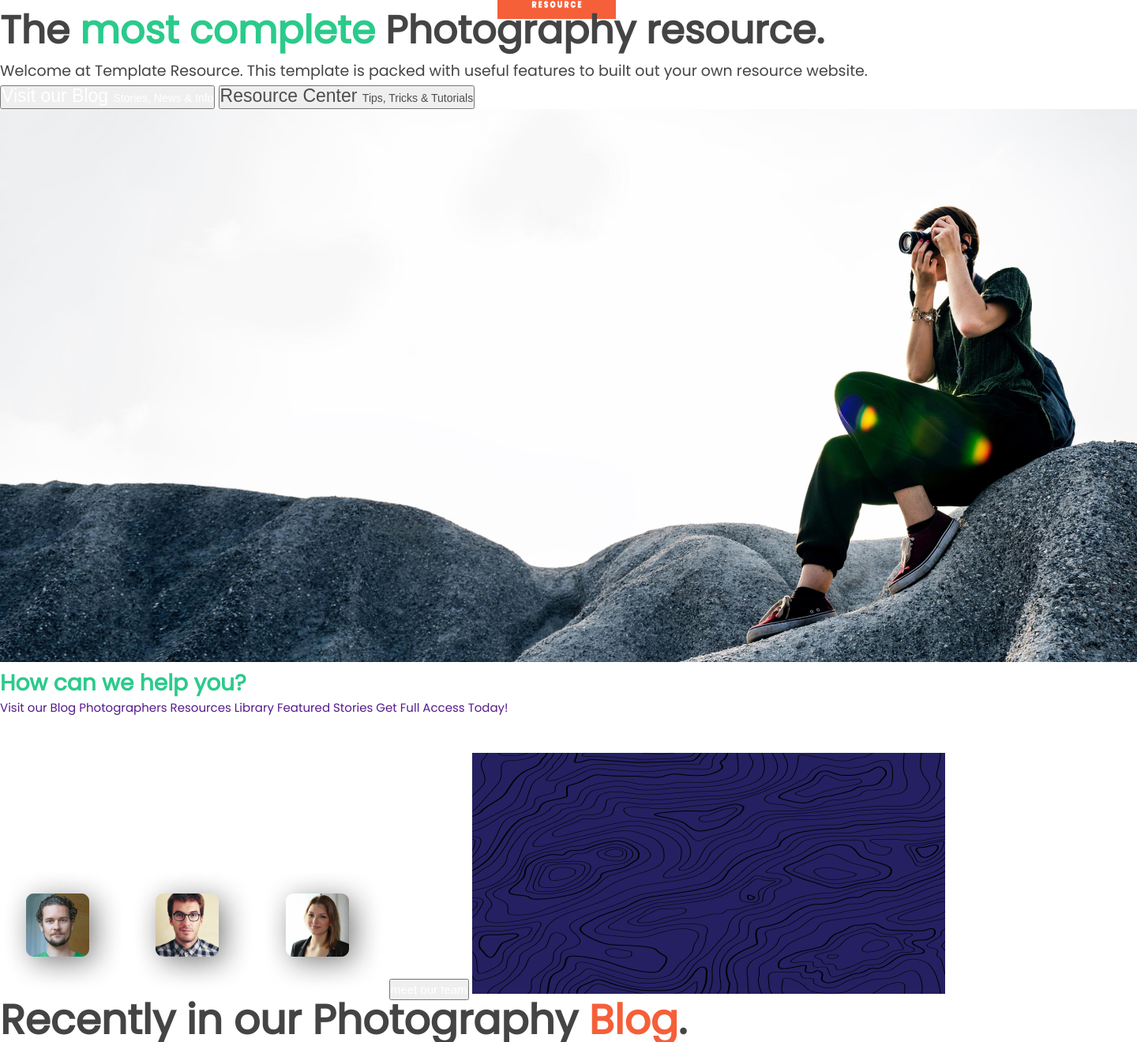
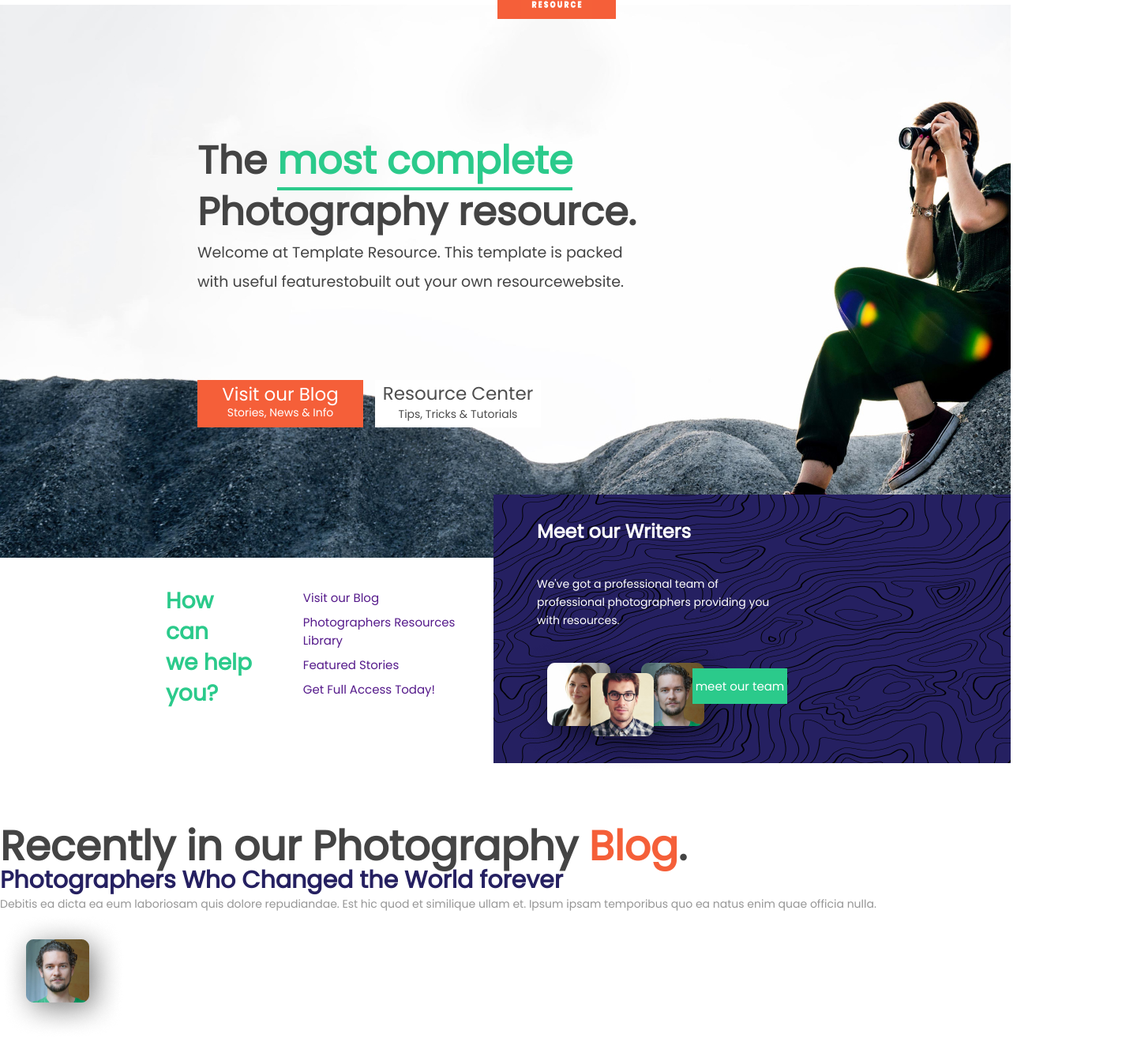
Before and after one commit to Art0riasss/Resource, a plain HTML site: page index.html in a window 1280 px wide. Shown: the part 74-1393 px from the top of the page at 79% size, 1440 px wide, since content can reach past the window. Drawn offline with Linux system fonts and the light colour scheme.

Commit message:
add styles

```diff
--- a/index.html
+++ b/index.html
@@ -39,39 +39,55 @@
             </div>
             <div class="main_logo"><a href="#"><img src="./img/png/main.png" alt=""></a></div>
             <div class="search_menu">
-                <lable><img src="./img/png/search.png" alt=""></lable>
+                <img src="./img/png/search.png" alt="">
                 <input placeholder="Search website..." type="text">
                 <button class="search_button">Search</button>
             </div>
         </nav>
     </header>
-    <section>
-        <h1 class="header_text">The <span>most complete</span> Photography resource.</h1>
-        <p class="lower_text_in_header">Welcome at Template Resource. This template is packed with useful features to
-            built out your own resource
-            website.</p>
-        <button class="left_button_in_header">Visit our Blog <span>Stories, News & Info</span></button>
-        <button class="right_button_in_header">Resource Center <span>Tips, Tricks & Tutorials</span></button>
-        <img src="./img/jpg/background(2).jpg" alt="">
-
-        <div>
-            <h3 class="under_header_text">How can we help you?</h3>
-            <div class="under_header_links">
-                <a href="">Visit our Blog</a>
-                <a href="">Photographers Resources Library</a>
-                <a href="">Featured Stories</a>
-                <a href="">Get Full Access Today!</a>
+    <section class="first_block">
+        <div class="main_block">
+            <div class="main_text">
+                <div>
+                    <h1 class="header_text">The <span>most complete</span> Photography resource.</h1>
+                    <div class="lower_text_in_header">
+                        <p class="lower_text_in_header">Welcome at Template Resource. This template is packed
+                        </p>
+                        <p>with useful featurestobuilt out your own resourcewebsite.</p>
+                    </div>
+                </div>
+                <div class="button_container">
+                    <button class="left_button_in_header">Visit our Blog <span>Stories, News & Info</span></button>
+                    <button class="right_button_in_header">Resource Center <span>Tips, Tricks &
+                            Tutorials</span></button>
+                </div>
             </div>
         </div>
-        <div>
-            <h3 class="writers_block_header">Meet our Writers</h3>
-            <p class="writers_block_under_header">We've got a professional team of professional photographers providing
-                you with resources.</p>
-            <img src="./img/png/person.1.png" alt="">
-            <img src="./img/png/person.2.png" alt="">
-            <img src="./img/png/person.3.png" alt="">
-            <button class="meet_button">meet our team</button>
-            <img class="back_vector" src="./img/Vector.png" alt="">
+        <div class="under_main">
+            <div class="under_main_block">
+                <h3 class="under_header_text">
+                    <p>How can</p>
+                    <p>we help</p> you?
+                </h3>
+                <div class="under_header_links">
+                    <span><a href="">Visit our Blog</a></span>
+                    <span><a href="">Photographers Resources Library</a></span>
+                    <span><a href="">Featured Stories</a></span>
+                    <span><a href="">Get Full Access Today!</a></span>
+                </div>
+            </div>
+            <div class="person_block">
+                <h3 class="writers_block_header">Meet our Writers</h3>
+                <div class="writers_block_under_header">
+                    We've got a professional team of professional photographers providing you with resources.
+                </div>
+                <div>
+                    <img class="person_one" src="./img/png/person.1.png" alt="">
+                    <img class="person_two" src="./img/png/person.2.png" alt="">
+                    <img class="person_three" src="./img/png/person.3.png" alt="">
+                    <button class="meet_button">meet our team</button>
+                </div>
+            </div>
         </div>
     </section>
 
--- a/styles/main.css
+++ b/styles/main.css
@@ -5,7 +5,9 @@
 body{
     font-family: 'Poppins', sans-serif;
 }
-
+button{
+    font-family: 'Poppins', sans-serif;
+}
 li{
     list-style: none;
 }
@@ -31,6 +33,7 @@ line-height: 65px;
 }
 .header_text span{
     color: #2BCA8B;
+    border-bottom: #2BCA8B solid 4px;
 }
 .lower_text_in_header{
 color: #444;
@@ -57,8 +60,11 @@ font-size: 14px;
 color: #2BCA8B;
 font-size: 28px;
 line-height: 39px;
+margin-right: 55px;
 }
 .under_header_links{
+display: flex;
+flex-direction: column;
 color: #252061;
 font-size: 15px;
 line-height: 23px;
@@ -66,6 +72,9 @@ text-decoration: none;
 }
 .under_header_links a{
     text-decoration: none;
+}
+.under_header_links span{
+    margin-bottom: 8px;
 }
 .writers_block_header{
 color: #FFF;
@@ -351,9 +360,11 @@ line-height: 25px;
     display: flex;
 }
 .search_menu img{
-margin-top: 20px;
-height: 40px;
-width: 250px;
+    margin-top: 20px;
+    height: 40px;
+    width: 250px;
+    position: relative;
+    left: 60px;
 }
 .search_menu input{
     margin-top: 20px;
@@ -362,7 +373,7 @@ width: 250px;
     border: none;
     outline: none;
     position: relative;
-    right: 201px;
+    right: 140px;
     bottom: -1px;
 }
 .search_menu button{
@@ -375,8 +386,116 @@ width: 250px;
     margin-top: 20px;
     border: none;
     position: absolute;
-    right: 165px;
+    right: 105px;
 }
  .search_button:active{
     background-color: #F55F39;
 }
+.main_block{
+    height: 700px;
+    background-image: url("../img/jpg/background2.jpg");
+    background-repeat: no-repeat;
+    background-size: cover;
+}
+.main_text{
+    display: flex;
+    width: 610px;
+    height: 370px;
+    margin-left: 250px;
+    padding-top: 165px;
+    flex-direction: column;
+    justify-content: space-between;
+}
+.left_button_in_header{
+    display: flex;
+    width: 210px;
+    height: 60px;
+    background-color: #F55F39;
+    border: none;
+    flex-direction: column;
+    align-items: stretch;
+    justify-content: center;
+}
+.left_button_in_header:active{
+    background-color: #FFF;
+    color: #4D4D4D;
+}
+.right_button_in_header{
+    width: 210px;
+    height: 60px;
+    background-color: #FFF;
+    border: none;
+}
+.right_button_in_header:active{
+    background-color: #F55F39;
+    color: #FFF;
+}
+.button_container button{
+margin-right: 15px;
+}
+.button_container{
+    display: flex;
+}
+.under_main_block{
+    display: flex;
+    flex-direction: row;
+    align-items: center;
+    width: 425px;
+    height: 225px;
+    margin-left: 210px;
+
+}
+.person_block{
+    background-image: url("../img/Vector.png");
+    background-color: #252061;
+    width: 600px;
+    height: 305px;
+    padding-top: 35px;
+    padding-left: 55px;
+    display: flex;
+    flex-direction: column;
+    justify-content: space-between;
+    position: relative;
+    bottom: 80px;
+}
+.person_block div{
+    display: flex;
+    flex-direction: row;
+}
+.writers_block_under_header{
+    width: 300px;
+    height: 70px;
+    margin-top: 35px;
+}
+img.person_one {
+    position: relative;
+    right: -99px;
+}
+img.person_two {
+    position: relative;
+    right: 125px;
+    top: 12.5px;
+    z-index: 1;
+}
+img.person_three {
+    position: relative;
+    right: 340px;
+}
+.person_block button{
+    z-index: 1;
+    width: 145px;
+    height: 45px;
+    background-color: #2BCA8B;
+    border: none;
+    position: relative;
+    top: 40px;
+    right: 283px;
+}
+.person_block button:active{
+    background-color: #F55F39;
+}
+.under_main{
+    display: flex;
+    flex-direction: row;
+    justify-content: space-between;
+}
```
Also changed, not shown: img/jpg/background2.jpg (renamed from img/jpg/background(2).jpg).
